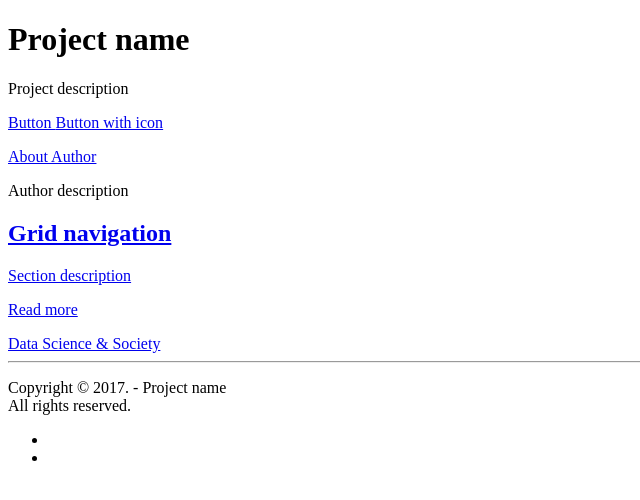
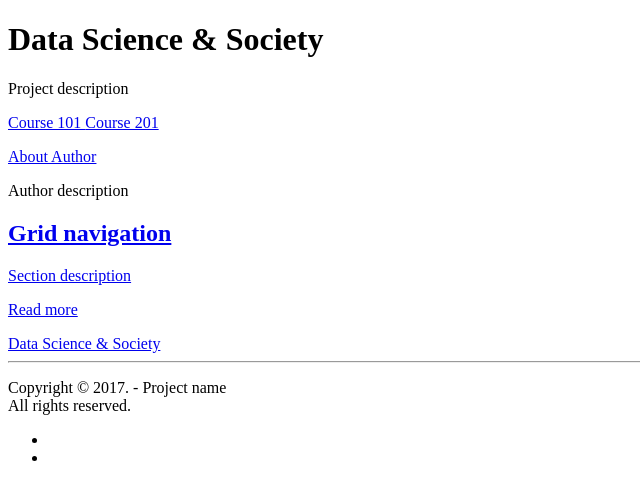
Before and after one commit to dssoc/dssoc.github.io, a Jekyll site: the page built from index.md, in a window 1280 px wide. Shown: the top 500 px of the page, without its empty margins (0-640 px from the left). Built offline with Jekyll 4.4.1, drawn with Linux system fonts in a browser that asks for light colours; a style sheet for code colours, icons or effects is not loaded.

Commit message:
Update index.md

```diff
--- a/index.md
+++ b/index.md
@@ -4,14 +4,15 @@ layout: homepage
 keywords:
 
 # Hero section
-title: Project name
+title: Data Science & Society
 description: Project description
 buttons:
-    - content: Button
+    - icon: github
+      content: Course 101
       url: '#'
       external_url: false
     - icon: github
-      content: Button with icon
+      content: Course 201
       url: '#'
       external_url: true
 
```
